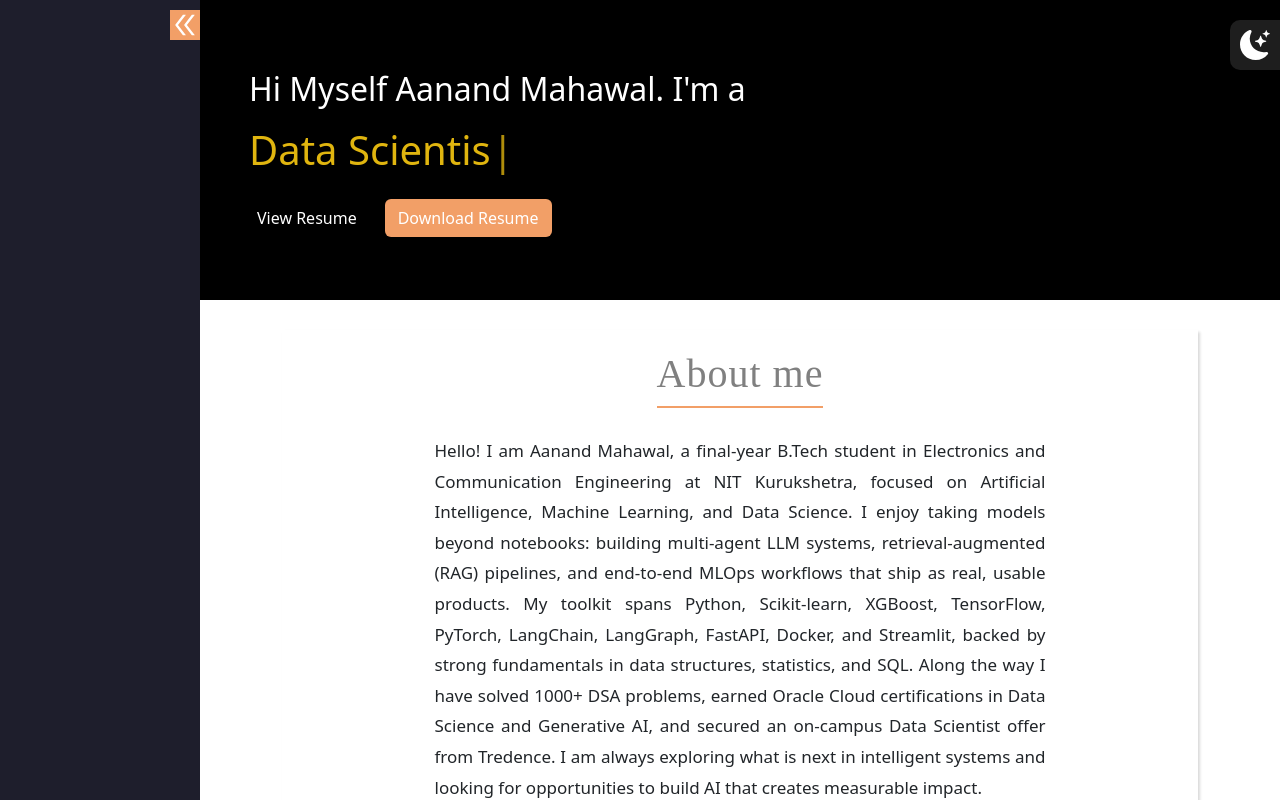
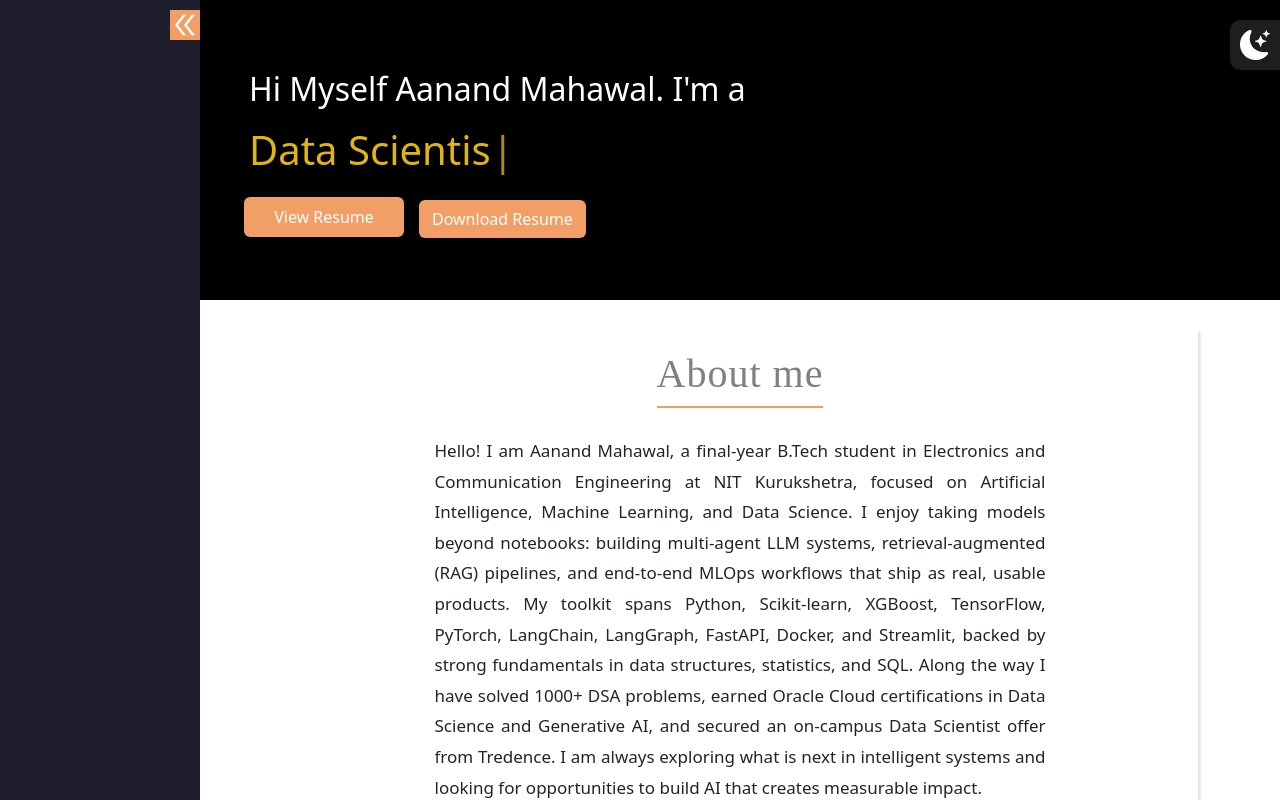
Before and after one commit to aanandmahawal/Personal-portfolio, a React (Create React App) app in the folder frontend/: page / in a window 1280 px wide. In both pictures the pointer is over the link "View Resume". Shown: the top 800 px of the page. Built offline with nearby package versions, Linux system fonts and the light colour scheme.

Commit message:
Update home.css

```diff
--- a/frontend/src/pages/Home/home.css
+++ b/frontend/src/pages/Home/home.css
@@ -20,16 +20,17 @@
   margin-top: 20px;
 }
 
-.home-buttons .btn-hire {
-  background-color: #3b8ff3;
+.home-buttons .btn-view {
+  background-color: transparent;
+  color: #f29f67;
+  border: 2px solid #f29f67;
+  width: 160px;
+  transition: all 0.3s ease;
+}
+.home-buttons .btn-view:hover {
+  background-color: #f29f67;
   color: white;
-  width: 160px;
-}
-.home-buttons .btn-hire:hover {
-  background-color: white;
-  color: #3b8ff3;
-  width: 200px;
-  transition: 1s;
+  transform: translateY(-2px);
 }
 
 .home-buttons .btn-cv {
```
